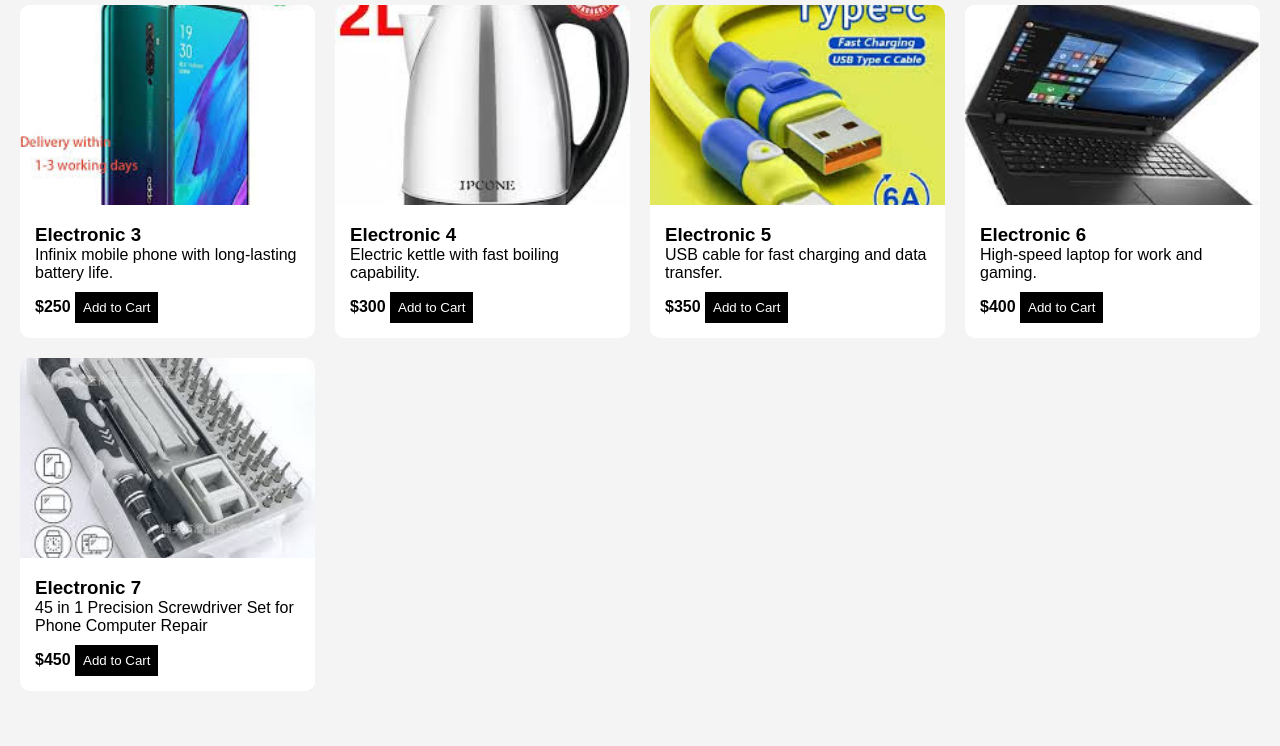
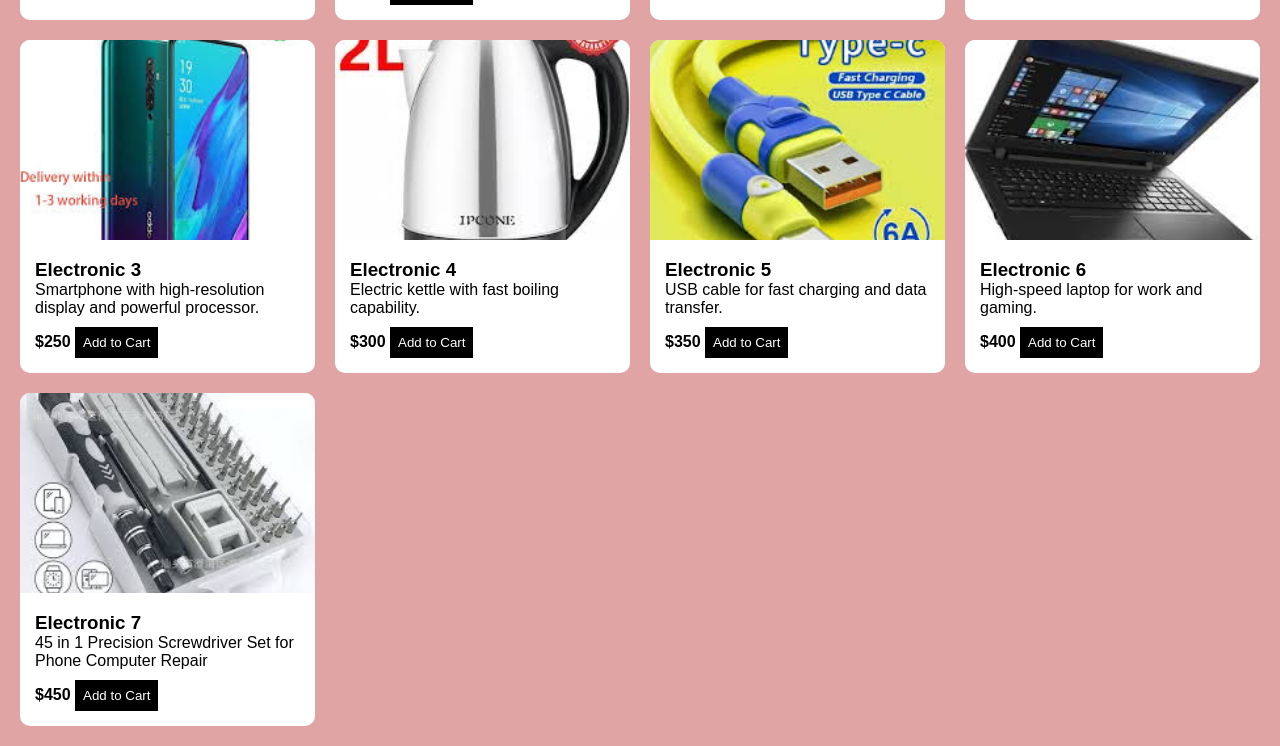
Before and after one commit to meshackshadrack12/PRODUCTS-PAGE, a plain HTML site: page index.html in a window 1280 px wide. Shown: the part 1613-2359 px from the top of the page. Before the commit the page ends 2324 px from the top, so only its background shows below. Drawn offline with Linux system fonts and the light colour scheme.

Commit message:
Color adjusment

```diff
--- a/script.js
+++ b/script.js
@@ -130,7 +130,7 @@ const footwearDescriptions = [
 const electronicsDescriptions = [
   "Smartwatch perfect for fitness tracking and notifications.",
   "Earpods with noise cancellation technology.",
-  "Infinix mobile phone with long-lasting battery life.",
+  "Smartphone with high-resolution display and powerful processor.",
   "Electric kettle with fast boiling capability.",
   "USB cable for fast charging and data transfer.",
   "High-speed laptop for work and gaming.",
--- a/styles.css
+++ b/styles.css
@@ -6,7 +6,7 @@
 }
 
 body {
-  background: #f4f4f4;
+  background: #e0a4a4;
 }
 
 /* Header */
@@ -17,6 +17,8 @@ body {
   padding: 15px 30px;
   background: #111;
   color: white;
+  height: 100px;
+  border-radius: 40px;
 }
 
 .logo span {
```
